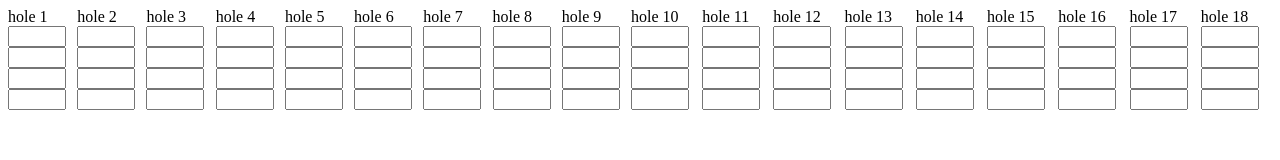
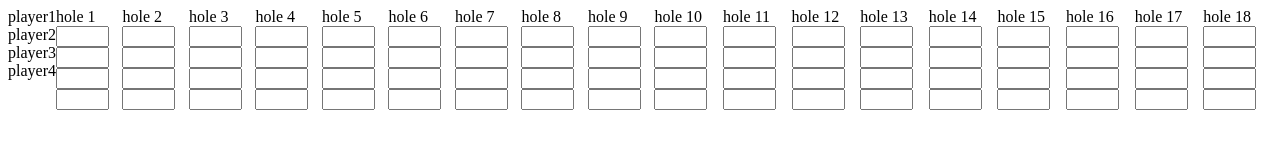
Before and after one commit to trentcuster/Class-Demos, a website: page Golf Holes/Golf Holes.html in a window 1280 px wide. Drawn offline with nearby package versions, Linux system fonts and the light colour scheme.

Commit message:
golf holes

```diff
--- a/Golf Holes/Golf Holes.html
+++ b/Golf Holes/Golf Holes.html
@@ -10,15 +10,18 @@
             display:flex;
         }
         .holebox{
-            width:50px;
+            width:45px;
+        }
+        .container{
+            display: flex;
         }
     </style>
 </head>
 <body>
 
     <div class = "container">
+        <div class = "leftbox"></div>
         <div class = "rightBox"></div>
-
     </div>
 
 </body>
--- a/Golf Holes/GolfHoles.js
+++ b/Golf Holes/GolfHoles.js
@@ -3,10 +3,11 @@ var numHoles = 18;
 
 $(function(){
     for(var c =1; c <= numHoles; c++){
-        $(".rightBox").append("<div class = 'col"+ c + "'> hole " + c +"</div>");
+        $(".rightBox").append("<div class = 'col"+ c + "'> hole " + c +"</di>");
     }
 
     for(var p = 1; p <= numPlayers; p++){
+        $(".leftbox").append("<div class='playername'>player" + p + "</div>");
         for(var h = 1; h <= numHoles; h++){
             $(".col" + h).append("<input class='holebox' type='text' id='player" + p + "hole" + h + "'/>");
         }
```
